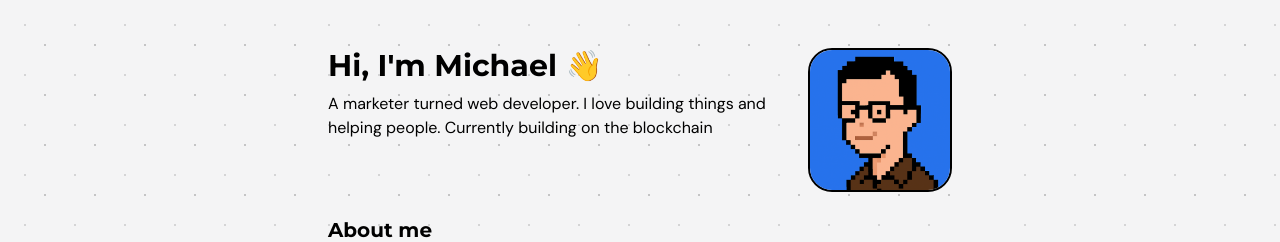
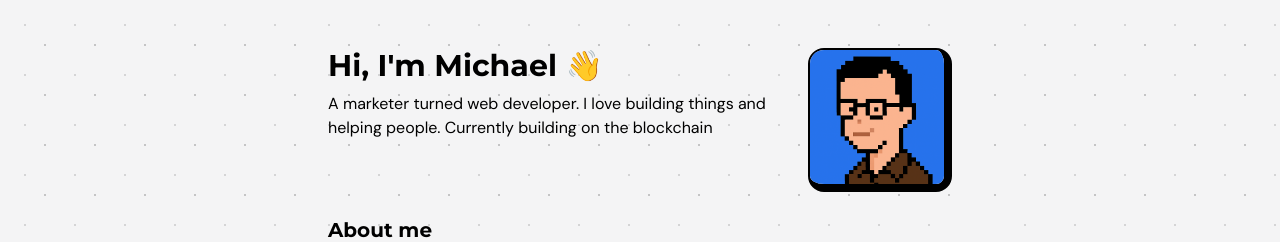
Before and after one commit to michaelRoring/portfolio, a Next.js app: page / in a window 1280 px wide. Shown: the top 242 px of the page. Built offline with nearby package versions, Linux system fonts and the light colour scheme.

Commit message:
fix: hero image replaced

```diff
--- a/src/components/Hero.tsx
+++ b/src/components/Hero.tsx
@@ -12,7 +12,8 @@ export default function Hero() {
         <img
           src="/images/profile.png"
           alt="Michael"
-          className="w-36 h-36 bg-black rounded-3xl border-2 border-black"
+          // className="w-36 h-36 bg-black rounded-2xl border-2 border-black"
+          className="rounded-2xl border-2 border-b-8 border-r-8 border-border  shadow-shadow w-36 h-36 object-cover"
         />
       </div>
     </div>
```
